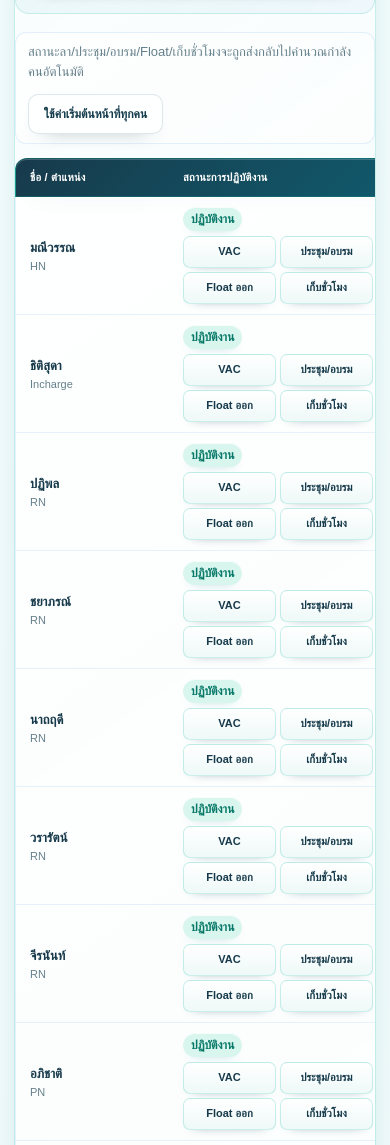
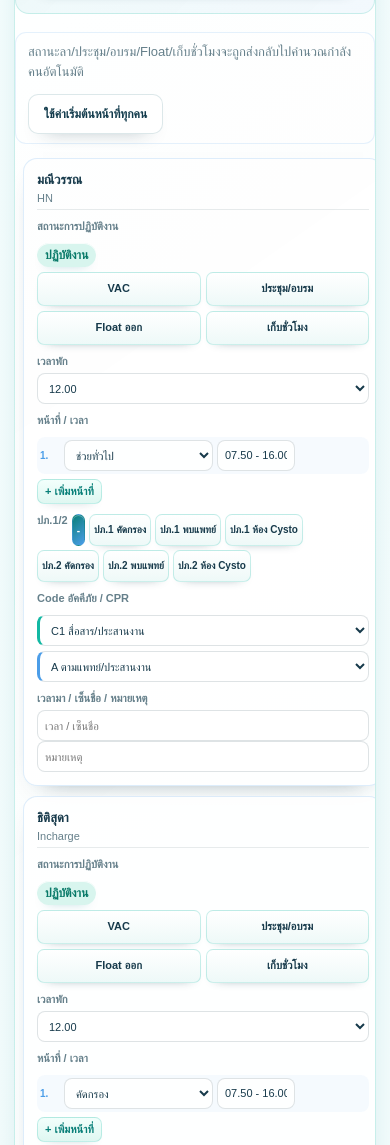
Before and after one commit to AWD6/OPD2_Workforce_Management, a plain HTML site: page index.html in a window 390 px wide. Shown: the part 2105-3250 px from the top of the page. Drawn offline with nearby package versions, Linux system fonts and the light colour scheme; a web font is replaced by a local one.

Commit message:
Add files via upload

```diff
--- a/script.js
+++ b/script.js
@@ -39,18 +39,23 @@ function taskIsFloat(task) { return /float/i.test(String(task || "")); }
 const LOCATION_OPTIONS = ["-", "ปภ.1 คัดกรอง", "ปภ.1 พบแพทย์", "ปภ.1 ห้อง Cysto", "ปภ.2 คัดกรอง", "ปภ.2 พบแพทย์", "ปภ.2 ห้อง Cysto"];
 const FIRE_CODE_OPTIONS = ["C1 สื่อสาร/ประสานงาน", "C2 เคลื่อนย้าย", "C3 ดับเพลิง"];
 const CPR_CODE_OPTIONS = ["A ตามแพทย์/ประสานงาน", "P1 ควบคุมสั่งการ", "P2 AED/Defibrillator", "P3 สารน้ำ/ยา/เจาะเลือด", "P4 บันทึก CPR", "P5 ทางเดินหายใจ", "P6 chest compression"];
-const TASK_OPTIONS = ["ช่วยทั่วไป", "คัดกรอง", "นัด/แนะนำ Admit", "Treatment", "Cysto", "ช่วย Cysto", "เรียกพบแพทย์", "Float OR Minor", "Float OPD 10", "Float OPD 3", "อื่นๆ"];
+const TASK_OPTIONS = ["ช่วยทั่วไป", "คัดกรอง", "นัด/แนะนำ", "นัดแนะนำ/Admit", "Treatment", "Cysto", "ช่วย Cysto", "เรียกพบแพทย์", "Float OPD 3", "Float OPD 10", "Float OR Minor", "อื่นๆ"];
+function normalizeTaskName(task) {
+  const value = String(task || "").trim();
+  if (["นัด/แนะนำ Admit", "นัด / แนะนำ Admit", "นัดแนะนำ / Admit"].includes(value)) return "นัดแนะนำ/Admit";
+  return value;
+}
 let assignmentDate = dateKey(new Date());
 let assignmentStaff = readStorage(STORAGE.schedules, {});
 let monthlyCodes = readStorage(STORAGE.monthlyCodes, {});
 let currentAssignments = loadAssignments(assignmentDate);
 
 function monthKey(dateText) { return String(dateText || assignmentDate).slice(0, 7); }
-function cloneDefaultAssignments() { return DEFAULT_ASSIGNMENT_STAFF.map((person) => ({ ...person, time: WORKDAY_TIMES[1], location: "-", status: "ปฏิบัติงาน", activity: "ปฏิบัติงาน", activityValue: "", break: "12.00", arrival: "", note: "", taskOverride: false, activities: [{ task: person.task, time: WORKDAY_TIMES[1] }] })); }
+function cloneDefaultAssignments() { return DEFAULT_ASSIGNMENT_STAFF.map((person) => ({ ...person, time: WORKDAY_TIMES[1], location: "-", status: "ปฏิบัติงาน", activity: "ปฏิบัติงาน", activityValue: "", break: "12.00", arrival: "", note: "", taskOverride: false, activities: [{ task: normalizeTaskName(person.task), time: WORKDAY_TIMES[1] }] })); }
 function loadAssignments(dateText) {
   const saved = assignmentStaff[dateText];
   const defaults = cloneDefaultAssignments();
-  const result = saved?.length ? saved.map((item, index) => ({ ...defaults[index], ...item, activities: item.activities?.length ? item.activities : [{ task: item.task || defaults[index].task, time: item.time || defaults[index].time }] })) : defaults;
+  const result = saved?.length ? saved.map((item, index) => ({ ...defaults[index], ...item, activities: (item.activities?.length ? item.activities : [{ task: item.task || defaults[index].task, time: item.time || defaults[index].time }]).map((activity) => ({ ...activity, task: normalizeTaskName(activity.task) })) })) : defaults;
   if (saved?.length) result.forEach((person, index) => { if (!saved[index]?.locationLocked) person.location = "-"; });
   const defaultTime = workTimeForDate(dateText);
   result.forEach((person) => {
--- a/style.css
+++ b/style.css
@@ -1416,3 +1416,85 @@ body { font-size: var(--opd-body-size); }
   .allocation-role-cell span { font-size: 11px; }
   .allocation-role-cell b { font-size: 12px; }
 }
+
+/* v13 balanced responsive assignment layout */
+.assignment-card .assignment-head,
+.assignment-card .assignment-row {
+  width: 100%;
+  min-width: 0;
+  grid-template-columns: minmax(82px, .9fr) minmax(138px, 1.35fr) minmax(52px, .55fr) minmax(170px, 2.2fr) minmax(120px, 1.35fr) minmax(112px, 1.25fr) minmax(102px, 1.15fr);
+  gap: 8px;
+}
+.assignment-card .assignment-row > *,
+.assignment-card .assignment-head > * { min-width: 0; }
+.assignment-card .assignment-head { padding-left: 12px; padding-right: 12px; }
+.assignment-card .assignment-row { padding: 10px 12px; }
+.assignment-card .assignment-person,
+.assignment-card .activity-cell,
+.assignment-card .tasks-cell,
+.assignment-card .location-buttons,
+.assignment-card .code-cell { min-width: 0; }
+.assignment-card .activity-buttons { gap: 5px; }
+.assignment-card .activity-button { overflow-wrap: anywhere; }
+.assignment-card .location-buttons { gap: 4px; }
+.assignment-card .location-button { overflow-wrap: anywhere; }
+.assignment-card .task-line { grid-template-columns: 18px minmax(0, 1.1fr) minmax(0, .9fr); }
+.assignment-card .task-line.has-custom-task { grid-template-columns: 18px minmax(0, .8fr) minmax(0, 1.2fr) minmax(0, .9fr); }
+
+@media (min-width: 901px) and (max-width: 1400px) {
+  .assignment-card .assignment-head,
+  .assignment-card .assignment-row {
+    grid-template-columns: minmax(78px, .85fr) minmax(125px, 1.25fr) minmax(48px, .5fr) minmax(150px, 1.85fr) minmax(108px, 1.15fr) minmax(100px, 1.05fr) minmax(92px, .95fr);
+    gap: 6px;
+  }
+  .assignment-card .assignment-row { padding: 9px 10px; }
+  .assignment-card .task-line { grid-template-columns: 16px minmax(0, 1.05fr) minmax(0, .95fr); }
+  .assignment-card .task-line.has-custom-task { grid-template-columns: 16px minmax(0, .75fr) minmax(0, 1.25fr) minmax(0, .9fr); }
+}
+
+@media (max-width: 900px) {
+  .assignment-card .table-scroll { overflow: visible; }
+  .assignment-card .assignment-table { min-width: 0 !important; }
+  .assignment-card .assignment-head { display: none; }
+  .assignment-card .assignment-row {
+    display: grid;
+    grid-template-columns: repeat(2, minmax(0, 1fr));
+    gap: 10px;
+    margin: 10px 12px;
+    padding: 13px;
+    border: 1px solid rgba(75,157,232,.18);
+    border-radius: 14px;
+    box-shadow: 0 10px 24px -20px rgba(23,58,75,.8);
+  }
+  .assignment-card .assignment-row > * { grid-column: 1 / -1; }
+  .assignment-card .assignment-row > :nth-child(1) { padding-bottom: 5px; border-bottom: 1px solid rgba(23,58,75,.1); }
+  .assignment-card .assignment-row > :nth-child(2),
+  .assignment-card .assignment-row > :nth-child(3) { grid-column: span 1; }
+  .assignment-card .assignment-row > :nth-child(6),
+  .assignment-card .assignment-row > :nth-child(7) { grid-column: span 1; }
+  .assignment-card .assignment-row > :nth-child(2)::before { content: "สถานะการปฏิบัติงาน"; display: block; margin-bottom: 5px; color: var(--opd-muted); font-size: 11px; font-weight: 800; }
+  .assignment-card .assignment-row > :nth-child(3)::before { content: "เวลาพัก"; display: block; margin-bottom: 5px; color: var(--opd-muted); font-size: 11px; font-weight: 800; }
+  .assignment-card .assignment-row > :nth-child(4)::before { content: "หน้าที่ / เวลา"; display: block; margin-bottom: 5px; color: var(--opd-muted); font-size: 11px; font-weight: 800; }
+  .assignment-card .assignment-row > :nth-child(5)::before { content: "ปภ.1/2"; display: block; margin-bottom: 5px; color: var(--opd-muted); font-size: 11px; font-weight: 800; }
+  .assignment-card .assignment-row > :nth-child(6)::before { content: "Code อัคคีภัย / CPR"; display: block; margin-bottom: 5px; color: var(--opd-muted); font-size: 11px; font-weight: 800; }
+  .assignment-card .assignment-row > :nth-child(7)::before { content: "เวลามา / เซ็นชื่อ / หมายเหตุ"; display: block; margin-bottom: 5px; color: var(--opd-muted); font-size: 11px; font-weight: 800; }
+  .assignment-card .activity-buttons { grid-template-columns: repeat(4, minmax(0, 1fr)); }
+  .assignment-card .activity-button { min-height: 34px; font-size: 11px; }
+  .assignment-card .location-button { min-height: 32px; font-size: 10px; }
+  .assignment-card .task-line,
+  .assignment-card .task-line.has-custom-task { grid-template-columns: 20px minmax(0, 1fr) minmax(0, 1fr); }
+  .assignment-card .task-line.has-custom-task { grid-template-columns: 20px minmax(0, .8fr) minmax(0, 1.2fr) minmax(0, .9fr); }
+}
+@media (max-width: 560px) {
+  .assignment-card .assignment-row { grid-template-columns: 1fr; margin-left: 8px; margin-right: 8px; }
+  .assignment-card .assignment-row > :nth-child(2),
+  .assignment-card .assignment-row > :nth-child(3),
+  .assignment-card .assignment-row > :nth-child(6),
+  .assignment-card .assignment-row > :nth-child(7) { grid-column: 1 / -1; }
+  .assignment-card .activity-buttons { grid-template-columns: repeat(2, minmax(0, 1fr)); }
+  .assignment-card .task-line,
+  .assignment-card .task-line.has-custom-task { grid-template-columns: 20px minmax(0, 1fr) minmax(0, 1fr); }
+  .assignment-card .task-line.has-custom-task { grid-template-columns: 20px 1fr; }
+  .assignment-card .task-line.has-custom-task input:first-of-type { grid-column: 2; }
+  .assignment-card .task-line.has-custom-task input:last-of-type { grid-column: 2; }
+}
```
